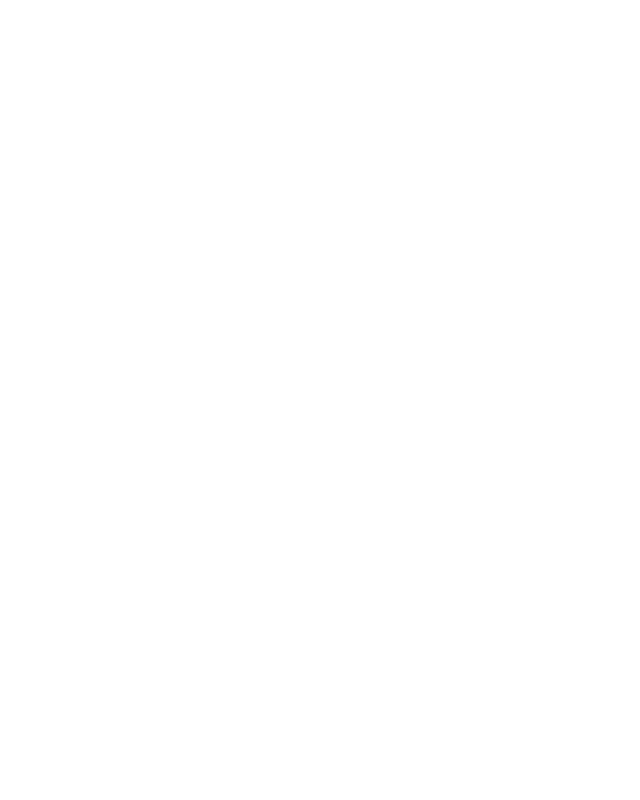
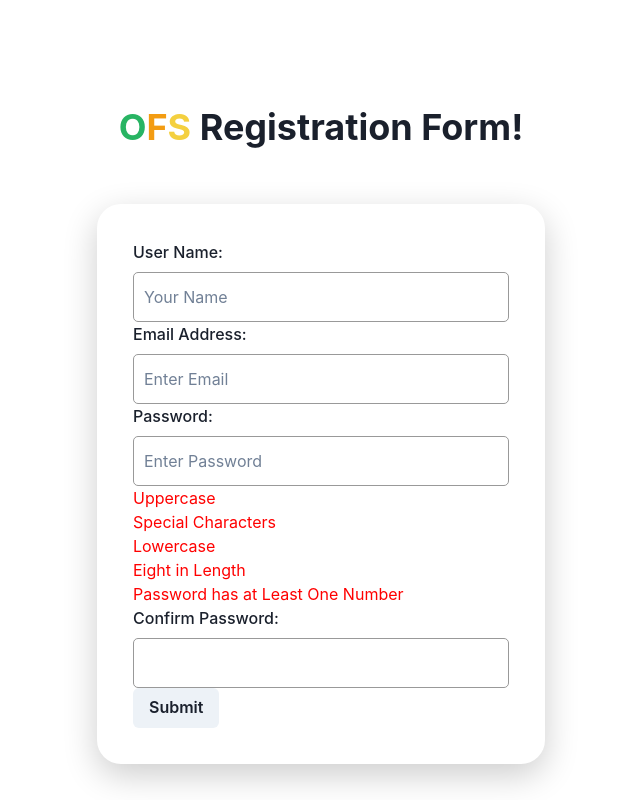
Before and after one commit to rKim19300/CS160-Team-4-OFS, a React (Create React App) app in the folder frontend/: page /SignUp in a window 1280 px wide. Before the commit this address had no page. Shown: the whole page, without its empty margins (319-959 px from the left). Built offline with nearby package versions, Linux system fonts and the light colour scheme.

Commit message:
Upload Sign Up Page

```diff
--- a/frontend/src/App.js
+++ b/frontend/src/App.js
@@ -2,6 +2,7 @@ import React from "react";
 import "./App.css";
 import { ChakraProvider } from "@chakra-ui/react";
 import LogInPage from "./Pages/LogInPage";
+import SignUpPage from "./Pages/SignUpPage";
 import ProductPage from "./Pages/ProductPage";
 import CustomerPage from "./Pages/CustomerPage";
 import { BrowserRouter, Routes, Route } from "react-router-dom";
@@ -13,6 +14,7 @@ function App() {
       <BrowserRouter>
         <Routes>
           <Route path="/" element={<LogInPage />} />
+          <Route path="/SignUp" element={<SignUpPage />} />
           <Route path="/StatisticsPage" element={<EmployeeDashboard />} />
           <Route path="/customer" element={<CustomerPage />} />
           <Route path="/productInfo/:id" element={<ProductPage />} />
--- a/frontend/src/Pages/LogInPage.jsx
+++ b/frontend/src/Pages/LogInPage.jsx
@@ -1,4 +1,4 @@
-import React, {useState} from "react";
+import React, { useState } from "react";
 import { useNavigate } from "react-router-dom";
 import axiosInstance from "../axiosInstance";
 import {
@@ -29,7 +29,7 @@ export default function LogInPage() {
     } else {
       setErrMsg(responseMsg);
     }
-    }
+  };
 
   return (
     <Flex className={styles.container}>
@@ -53,9 +53,15 @@ export default function LogInPage() {
                 onChange={(e) => setEmail(e.target.value)}
               />
               <FormLabel className={styles.formText}>Password</FormLabel>
-                  <Input type="password" fontSize="16px" onChange={(e) => setPassword(e.target.value)} />
+              <Input
+                type="password"
+                fontSize="16px"
+                onChange={(e) => setPassword(e.target.value)}
+              />
             </FormControl>
-                <Button className={styles.continueButton} type="submit">Continue</Button>
+            <Button className={styles.continueButton} type="submit">
+              Continue
+            </Button>
           </form>
 
           <a>
@@ -68,8 +74,13 @@ export default function LogInPage() {
           </a>
 
           {/* TODO: create account page href="/createAccount" */}
-            <a>
-              <Text className={styles.bottomText}>Create Account</Text>
+          <a href="./SignUp">
+            <Text
+              className={styles.bottomText}
+              _hover={{ textDecoration: "underline" }}
+            >
+              Create Account
+            </Text>
           </a>
         </Flex>
       </Flex>
--- /dev/null
+++ b/frontend/src/Pages/PasswordStrengthIndicator.jsx
@@ -0,0 +1,38 @@
+import React from "react";
+
+const PasswordStrengthIndicator = ({ password }) => {
+  const requirements = [
+    {
+      label: "Uppercase",
+      condition: /[A-Z]/.test(password),
+    },
+    {
+      label: "Special Characters",
+      condition: /[@$!%*?&]/.test(password),
+    },
+    {
+      label: "Lowercase",
+      condition: /[a-z]/.test(password),
+    },
+    {
+      label: "Eight in Length",
+      condition: password.length >= 8,
+    },
+    {
+      label: "Password has at Least One Number",
+      condition: /\d/.test(password),
+    },
+  ];
+
+  return (
+    <div>
+      {requirements.map((req, index) => (
+        <div key={index} style={{ color: req.condition ? "green" : "red" }}>
+          {req.label}
+        </div>
+      ))}
+    </div>
+  );
+};
+
+export default PasswordStrengthIndicator;
--- /dev/null
+++ b/frontend/src/Pages/SignUpPage.jsx
@@ -0,0 +1,157 @@
+import React from "react";
+import { useNavigate } from "react-router-dom";
+import axiosInstance from "../axiosInstance";
+
+import { Formik, Form, Field, ErrorMessage } from "formik";
+import * as Yup from "yup";
+import PasswordStrengthIndicator from "./PasswordStrengthIndicator"; // Import the PasswordStrengthIndicator component
+
+import {
+  Text,
+  Button,
+  FormLabel,
+  Checkbox,
+  CheckboxGroup,
+} from "@chakra-ui/react";
+
+import styles from "./SignUpPage.module.css";
+
+const validationSchema = Yup.object().shape({
+  userName: Yup.string().required("userName is required"),
+  email: Yup.string().email("Invalid email").required("Email is required"),
+  password: Yup.string()
+    .matches(
+      /^(?=.*[a-z])(?=.*[A-Z])(?=.*\d)(?=.*[@$!%*?&])[A-Za-z\d@$!%*?&]{8,}$/,
+      "Password must contain at least one uppercase, one lowercase, one special character, and one number with a minimum of eight characters"
+    )
+    .required("Password is required"),
+  confirmPassword: Yup.string()
+    .oneOf([Yup.ref("password"), null], "Passwords must match")
+    .required("Confirm Password is required"),
+});
+
+const FormComponent = () => {
+  return (
+    <div justification="center">
+      <Text className={styles.welcomeText} marginTop="100px;">
+        <span style={{ color: "#28B463" }}>O</span>
+        <span style={{ color: "#F39C12" }}>F</span>
+        <span style={{ color: "#F4D03F" }}>S</span> Registration Form!
+      </Text>
+
+      <Formik
+        initialValues={{
+          userName: "",
+          email: "",
+          password: "",
+          confirmPassword: "",
+        }}
+        validationSchema={validationSchema}
+        onSubmit={(values) => {
+          // Handle form submission here
+          console.log(values);
+        }}
+      >
+        {({ isSubmitting, values }) => (
+          <Form className={styles.SigUpContainer}>
+            <div className={styles.emailInputContainer}>
+              {/* <label className={styles.formText} htmlFor="userName">
+                Username:
+              </label> */}
+              <FormLabel className={styles.formText} htmlFor="userName">
+                User Name:{" "}
+              </FormLabel>
+              <Field
+                className={styles.formBoxInput}
+                type="text"
+                name="userName"
+                placeholder="Your Name"
+              />
+
+              <ErrorMessage name="userName" component="div" className="error" />
+            </div>
+
+            <div className={styles.emailInputContainer}>
+              {/* <label className={styles.formText} htmlFor="email">
+                Email:
+              </label> */}
+              <FormLabel className={styles.formText} htmlFor="email">
+                Email Address:{" "}
+              </FormLabel>
+              <Field
+                className={styles.formBoxInput}
+                type="text"
+                name="email"
+                placeholder="Enter Email"
+              />
+              <ErrorMessage name="email" component="div" className="error" />
+            </div>
+
+            <div className={styles.emailInputContainer}>
+              {/* <label className={styles.formText} htmlFor="password">
+                Password:
+              </label> */}
+              <FormLabel className={styles.formText} htmlFor="password">
+                Password:{" "}
+              </FormLabel>
+              {/* <Input type="password" name="password" /> */}
+              <Field
+                className={styles.formBoxInput}
+                type="password"
+                name="password"
+                placeholder="Enter Password"
+              />
+              <ErrorMessage name="password" component="div" className="error" />
+            </div>
+            {/* <div class="showpassword_box"><input type="checkbox" id="checkbox"><p>Show password</p></div>
+            <Checkbox
+              size="sm"
+              colorScheme="green"
+              defaultChecked
+              isChecked={checkedItems[0]}
+              onChange={(e) =>
+                setCheckedItems([e.target.checked, checkedItems[1]])
+              }
+            >
+              Show Password
+            </Checkbox> */}
+            <div>
+              <PasswordStrengthIndicator password={values.password} />
+            </div>
+
+            <div className={styles.emailInputContainer}>
+              {/* <label className={styles.formText} htmlFor="confirmPassword">
+                Confirm Password:
+              </label> */}
+              <FormLabel className={styles.formText} htmlFor="confirmPassword">
+                Confirm Password:
+              </FormLabel>
+              <Field
+                className={styles.formBoxInput}
+                type="password"
+                name="confirmPassword"
+              />
+              <ErrorMessage
+                name="confirmPassword"
+                component="div"
+                className="error"
+              />
+            </div>
+
+            <div>
+              <Button
+                className={styles.continueButton}
+                type="submit"
+                disabled={isSubmitting}
+              >
+                Submit
+              </Button>
+            </div>
+          </Form>
+        )}
+      </Formik>
+    </div>
+  );
+};
+
+export default FormComponent;
--- /dev/null
+++ b/frontend/src/Pages/SignUpPage.module.css
@@ -0,0 +1,65 @@
+.container {
+    flex-direction: column;
+    padding: 56px 0 0 0;
+}
+
+.welcomeText {
+    text-align: center;
+    font-weight: bold;
+    font-size: 36px;
+}
+
+.formBox {
+    margin-bottom: 15px;
+}
+
+.formBoxLabel {
+    display: block;
+    margin-bottom: 5px;
+}
+
+.formBoxInput {
+    border: none;
+    width: 100%;
+    border-radius: 5px;
+    height: 50px;
+    outline: none;
+    padding-left: 10px;
+    border: 1px solid #999;
+}
+
+.formBoxError {
+    font-size: 12px;
+    margin-top: 4px;
+    color: red;
+}
+
+.SigUpContainer {
+    justify-self: center;
+    box-sizing: border-box;
+    justify-content: start;
+    width: auto;
+    min-width: 35%;
+    height: auto;
+    max-height: calc(200vh);
+    max-width: calc(400pt);
+    flex-direction: column;
+    padding: 36px 36px;
+    border-radius: 24px;
+    box-shadow: 0 11px 34px 0 rgba(0, 0, 0, 0.2);
+    margin: auto;
+    margin-top: 50px;
+    /* margin-bottom: 50px; */
+    margin-left: 200px;
+    margin-right: 200px;
+}
+
+/* .showpassword_box {
+    display: flex;
+    margin-top: 25px;
+}
+
+.showpassword_box p {
+    margin-left: 10px;
+    font-size: 18px;
+} */
```
Also changed, not shown: frontend/package.json (+4 -4 lines), 1 other file (tests, documents, lock files or other folders). Lines whose indentation alone changed are shown as unchanged.
